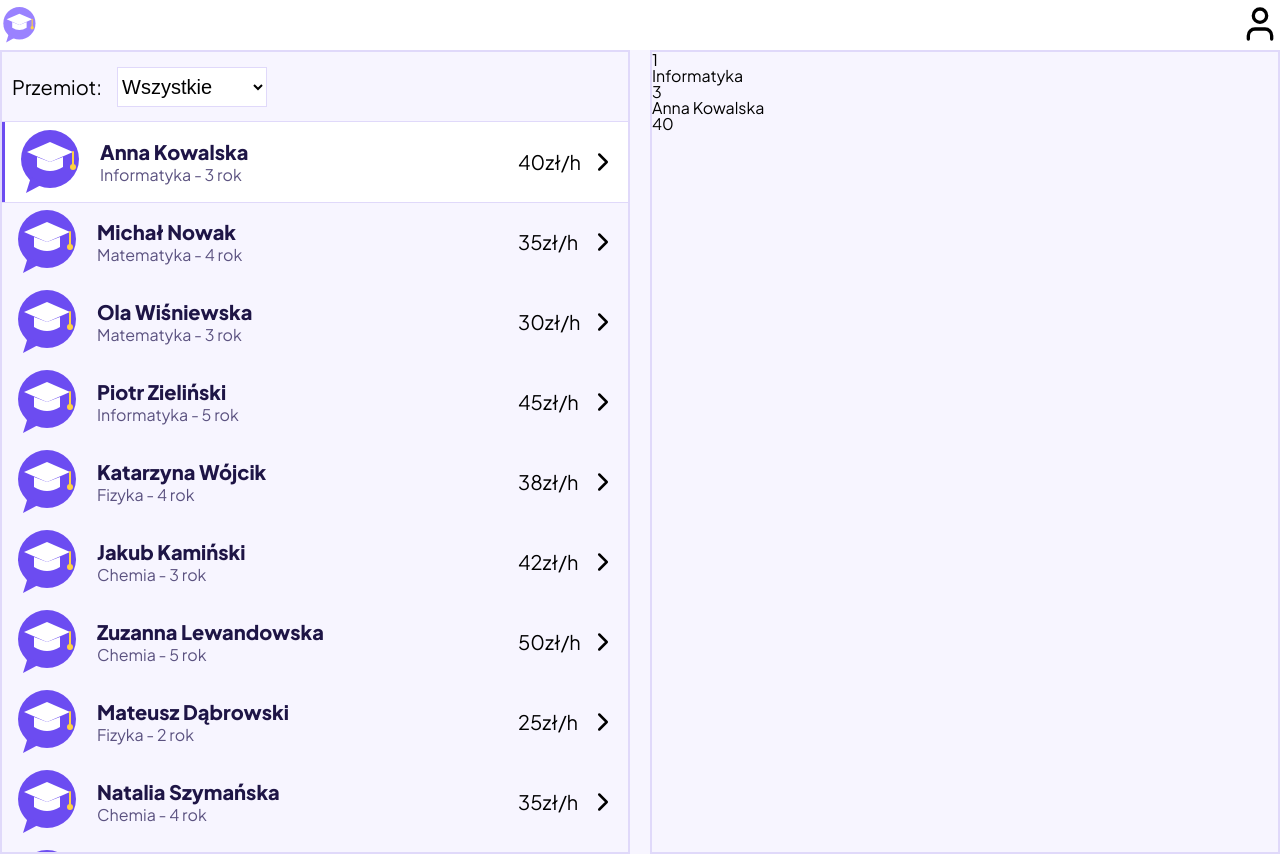
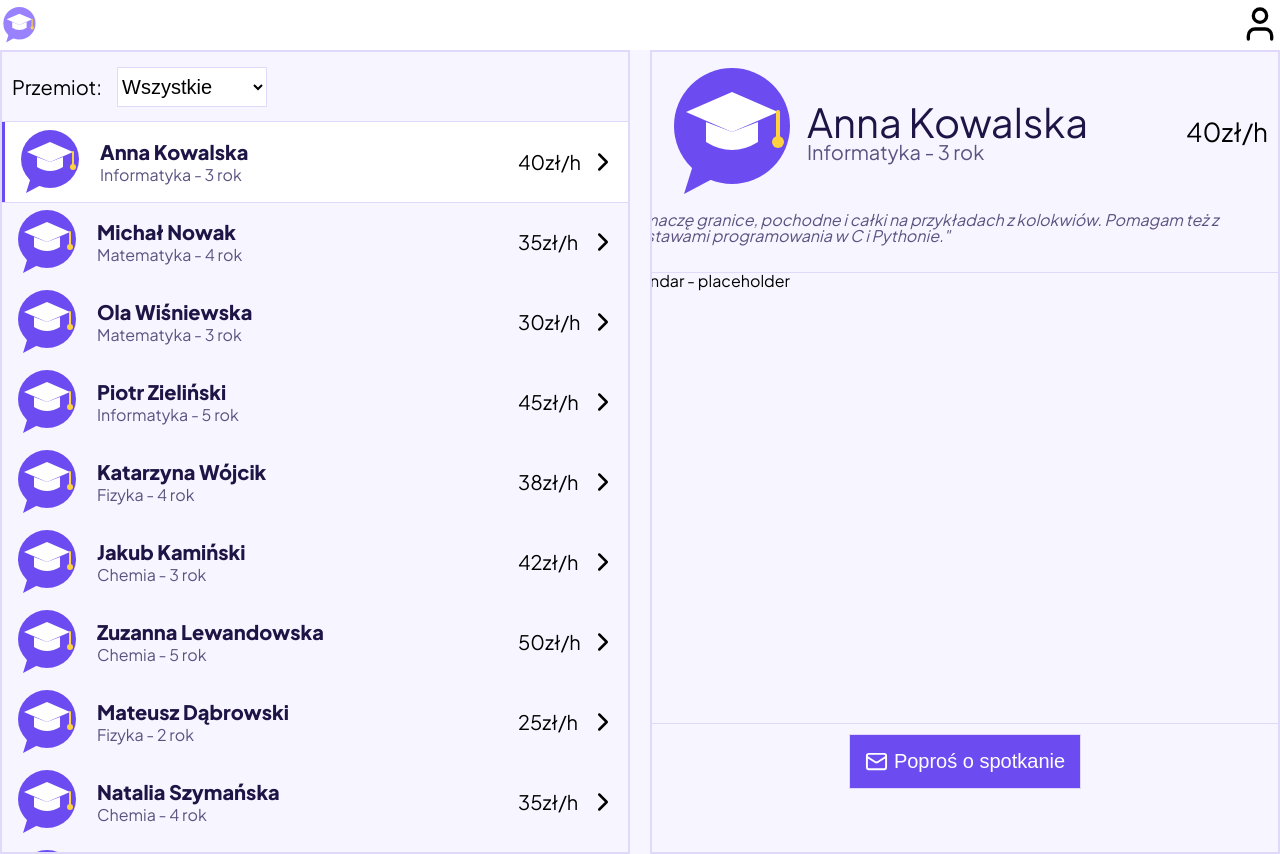
Before and after one commit to jakub452/mentorio-app, a React (Vite) app: page /home in a window 1280 px wide. Built offline with nearby package versions, Linux system fonts and the light colour scheme.

Commit message:
Added: DetailsPanel info with calendar placeholder and button to request a meeting, Meeting request form shows on screen when pressed button Changed: fakeapi folder for clarity

```diff
--- a/src/data/fakeApi.js
+++ b/src/api/fakeApi.js
@@ -1,5 +1,4 @@
 import testIcon from '../assets/logo/mentorio-znak.svg'
-
 export const fakeApi = [
     {
         id: 1,
@@ -8,6 +7,7 @@ export const fakeApi = [
         major: "Informatyka",
         year: 3,
         price: 40,
+        description: "Tłumaczę granice, pochodne i całki na przykładach z kolokwiów. Pomagam też z podstawami programowania w C i Pythonie.",
     },
     {
         id: 2,
--- /dev/null
+++ b/src/components/Calendar/Calendar.jsx
@@ -0,0 +1,8 @@
+import styles from './Calendar.module.css'
+const Calendar = () => {
+  return (
+    <div className={styles.calendar}>Calendar - placeholder</div>
+  )
+}
+
+export default Calendar
--- /dev/null
+++ b/src/components/Calendar/Calendar.module.css
@@ -0,0 +1,5 @@
+.calendar{
+    height: 450px;
+    width: 700px;
+    border: 1px solid var(--border);
+}
--- a/src/components/DetailsPanel/DetailsPanel.jsx
+++ b/src/components/DetailsPanel/DetailsPanel.jsx
@@ -1,15 +1,33 @@
-import React from 'react'
+import { Mail } from 'lucide-react'
+import Calendar from '../Calendar/Calendar'
+import styles from './DetailsPanel.module.css'
 
-const DetailsPanel = ({ tutor }) => {
-  return (
-    <div>
-        <p>{tutor.id}</p>
-        <p>{tutor.major}</p>
-        <p>{tutor.year}</p>
-        <p>{tutor.name}</p>
-        <p>{tutor.price}</p>
-    </div>
-  )
+const DetailsPanel = ({ tutor, onClick }) => {
+    return (
+        <div className={styles.info}>
+            <div className={styles.top}>
+                <div className={styles.left}>
+                    <img className={styles.icon} src={tutor.image} alt={`${tutor.name}'s image`} />
+                    <div className={styles.infoText}>
+                        <p className={styles.name}>{tutor.name}</p>
+                        <p className={styles.major}>{`${tutor.major} - ${tutor.year} rok`}</p>
+                    </div>
+                </div>
+                <div className={styles.infoPrice}>
+                    <p className={styles.price}>{`${tutor.price}zł/h`}</p>
+                </div>
+            </div>
+            <div className={styles.main}>
+                <p className={styles.description}>{`"${tutor.description}"`}</p>
+                <Calendar />
+            </div>
+            <div className={styles.footer}>
+                <button className={styles.submit} onClick={onClick}>
+                    <Mail size={23} /> Poproś o spotkanie
+                </button>
+            </div>
+        </div>
+    )
 }
 
 export default DetailsPanel
--- a/src/components/DetailsPanel/DetailsPanel.module.css
+++ b/src/components/DetailsPanel/DetailsPanel.module.css
@@ -0,0 +1,62 @@
+.info{
+    padding: 10px;
+    display: flex;
+    align-items: center;
+    justify-content: center;
+    flex-direction: column;
+    gap: 10px;
+}
+.top{
+    display: flex;
+    justify-content: space-between;
+    align-items: center;
+    width: 100%;
+}
+.left{
+    display: flex;
+    align-items: center;
+    justify-content: start;
+    gap: 5px;
+}
+.icon{
+    width: 140px;
+}
+.name{
+    font-size: var(--fs-xxl);
+    color: var(--text);
+}
+.major{
+    color: var(--text-muted);
+    font-size: var(--fs-l);
+}
+.price{
+    font-size: var(--fs-xl);
+}
+.main{
+    display: flex;
+    align-items: center;
+    justify-content: space-evenly;
+    flex-direction: column;
+    gap: 20px;
+}
+.description{
+    font-size: var(--fs-m);
+    font-style: italic;
+    color: var(--text-muted);
+    height: 40px;
+}
+
+.submit{
+    outline: none;
+    background-color: var(--accent);
+    border: 1px solid var(--border);
+    font-size: var(--fs-l);
+    color: var(--on-accent);
+    padding: 15px;
+    display: flex;
+    gap: 6px;
+    cursor: pointer;
+}
+.submit svg{
+    display: block;
+}
--- /dev/null
+++ b/src/components/TutorRequest/TutorRequest.jsx
@@ -0,0 +1,28 @@
+import { useEffect, useRef } from 'react'
+import styles from './TutorRequest.module.css'
+
+const TutorRequest = ({ requestVisible, setRequestVisible }) => {
+    const ref = useRef(null)
+    useEffect(() => {
+        const handleClick = e => {
+            if (e.target != ref.current) {
+                console.log(e)
+                setRequestVisible(false)
+            }
+    }
+        const handleKey = e => {
+            if (e.key === 'Escape') {
+                setRequestVisible(false)
+            }
+        }
+        document.addEventListener('keydown', handleKey)
+        document.addEventListener('mousedown', handleClick)
+    }, [])
+
+    if (!requestVisible) return
+    return (
+        <div ref={ref} className={styles.request}>TutorRequest</div>
+    )
+}
+
+export default TutorRequest
--- /dev/null
+++ b/src/components/TutorRequest/TutorRequest.module.css
@@ -0,0 +1,8 @@
+.request{
+    width: 700px;
+    height: 700px;
+    background-color: var(--bg);
+    border: 2px solid var(--border);
+    position: absolute;
+    z-index: 999;
+}
--- a/src/pages/Main.jsx
+++ b/src/pages/Main.jsx
@@ -1,21 +1,26 @@
 import { useState } from 'react'
 import PanelList from '../components/PanelList/PanelList'
-import { fakeApi } from '../data/fakeApi'
+import { fakeApi as list } from '../api/fakeApi'
 import styles from './Main.module.css'
 import DetailsPanel from '../components/DetailsPanel/DetailsPanel'
+import TutorRequest from '../components/TutorRequest/TutorRequest'
 
 const Main = () => {
 
   const [filter, setFilter] = useState("Wszystko");
-  const [selected, setSelected] = useState(null)
+  const [selected, setSelected] = useState()
 
-  const majors = [...new Set(fakeApi.map(t => t.major))].sort()
-  const filteredFakeApi = filter === "Wszystko" ? fakeApi : fakeApi.filter(t => t.major === filter)
+  const [requestVisible, setRequestVisible] = useState(false)
 
-  const tutor = filteredFakeApi.find(t => t.id === selected) ?? filteredFakeApi.at(0)
+  const options = [...new Set(list.map(t => t.major))].sort()
+  // ['Chemia', 'Fizyka', 'Informatyka', 'Matematyka']
+
+  const filteredList = filter === "Wszystko" ? list : list.filter(i => i.options === filter)
+  const tutor = filteredList.find(t => t.id === selected) ?? filteredList.at(0)
 
   return (
     <div className={styles.main}>
+      <TutorRequest requestVisible={requestVisible} setRequestVisible={setRequestVisible}/>
       <div className={styles.wrapper}>
         <div className={styles.panel}>
           <div className={styles.filter}>
@@ -23,20 +28,20 @@ const Main = () => {
             <select className={styles.filterInput} name="filter" id="filter" value={filter} onChange={e => setFilter(e.target.value)}>
               <option value="Wszystko">Wszystkie</option>
               {
-                majors.map(m => (
+                options.map(m => (
                   <option key={m} value={m}>{m}</option>
                 ))
               }
             </select>
           </div>
           {
-            filteredFakeApi.map(t => (
+            filteredList.map(t => (
               <PanelList key={t.id} tutor={t} onSelect={() => setSelected(t.id)} isActive={t.id === tutor.id}/>
             ))
           }
         </div>
         <div className={styles.panel}>
-          <DetailsPanel tutor={tutor}/>
+          <DetailsPanel tutor={tutor} onClick={() => setRequestVisible(!requestVisible)}/>
         </div>
       </div>
     </div>
```
